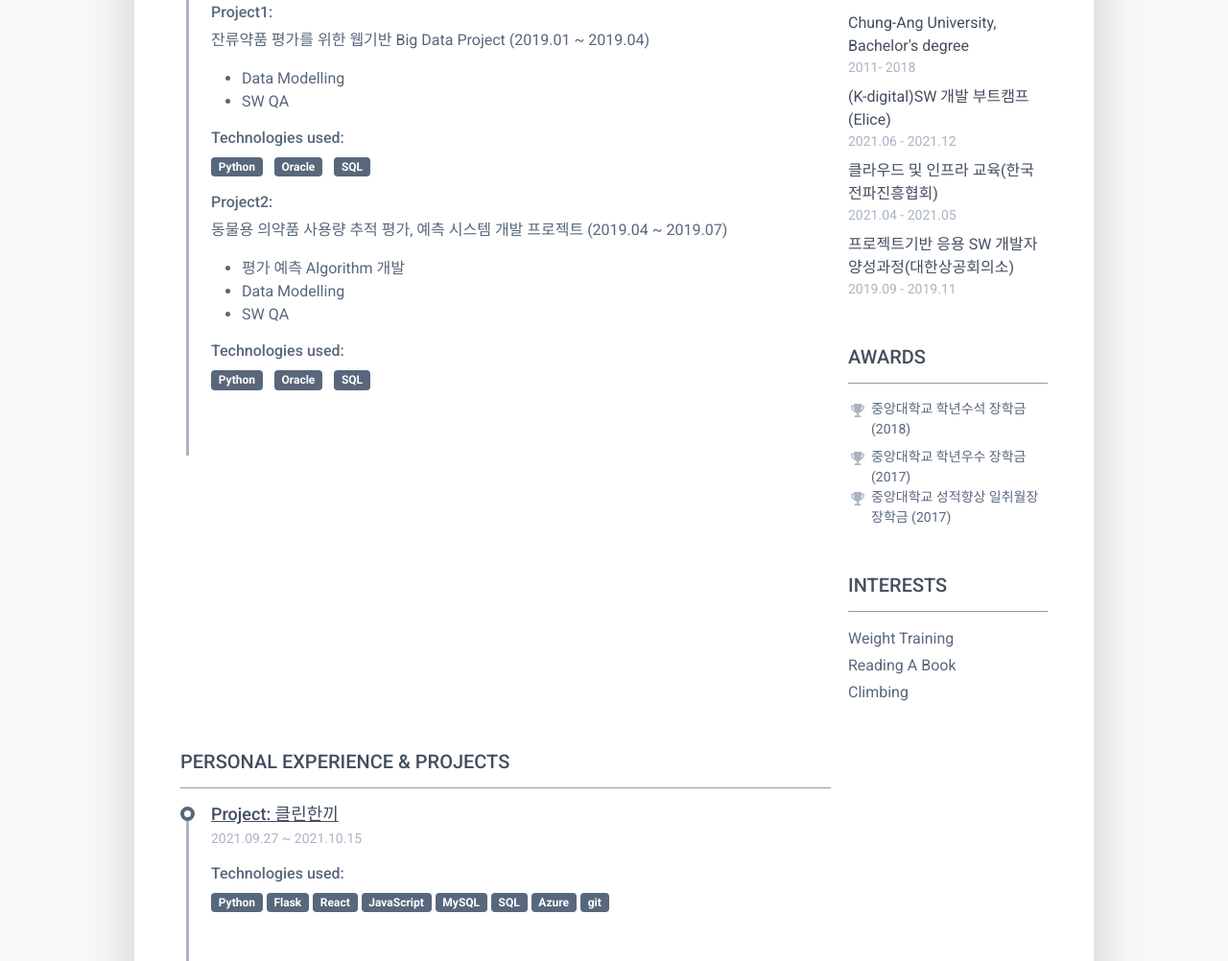
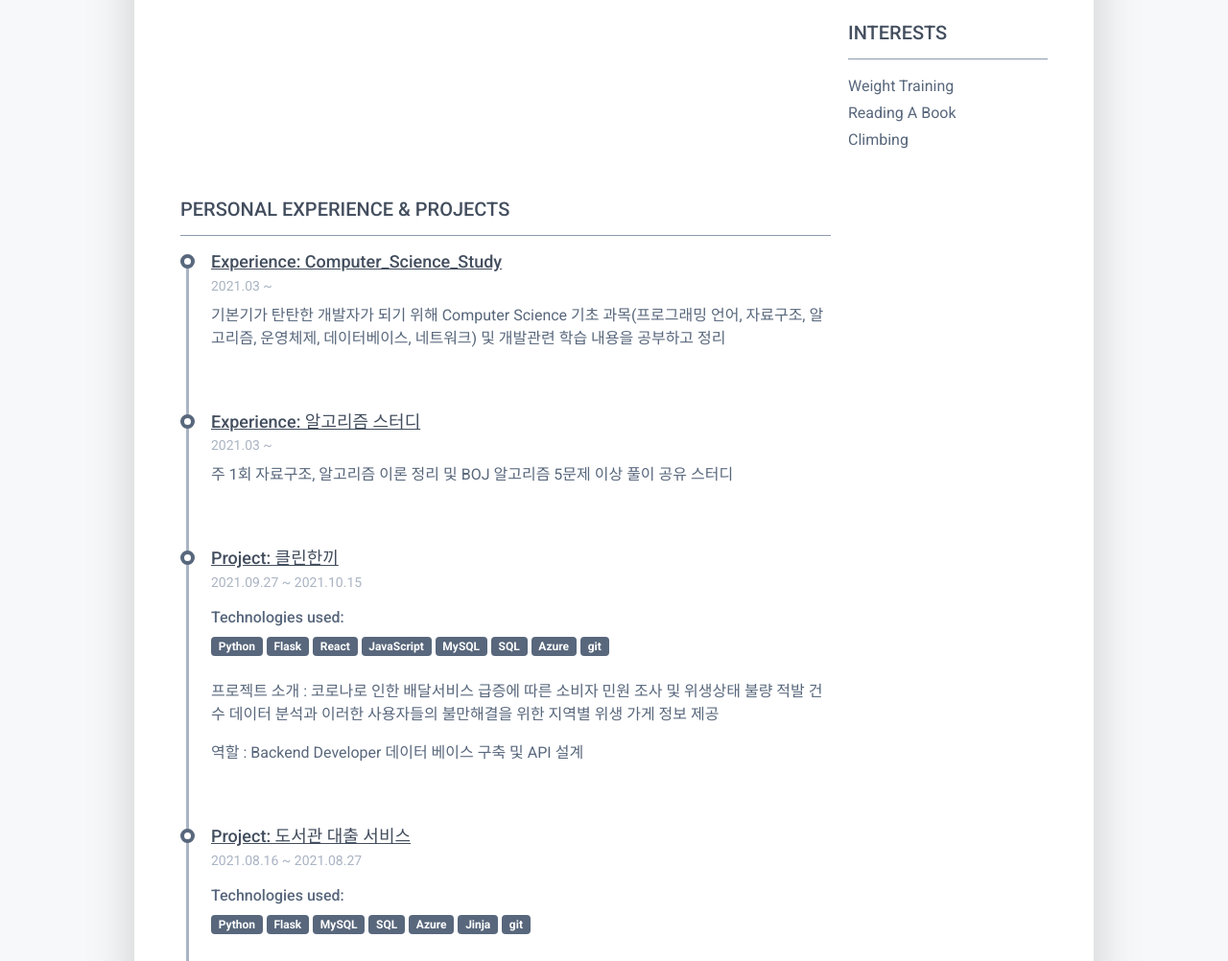
Before and after one commit to kkw-11/Resume, a plain HTML site: page index.html in a window 1280 px wide. Shown: the part 1342-2344 px from the top of the page at 96% size. Drawn offline with Linux system fonts and the light colour scheme.

Commit message:
20211028 docs update

```diff
--- a/index.html
+++ b/index.html
@@ -56,13 +56,15 @@
 				    </div><!--//col-->
 			    </div><!--//row-->
 		    </header>
-			<img src="https://img.shields.io/badge/C-A8B9CC?style=for-the-badge&logo=C&logoColor=grey"> <img src="https://img.shields.io/badge/python-009FDB?style=for-the-badge&logo=python&logoColor=white"> <img src="https://img.shields.io/badge/linux-FCC624?style=for-the-badge&logo=linux&logoColor=black"> <img src="https://img.shields.io/badge/mysql-4479A1?style=for-the-badge&logo=mysql&logoColor=white">
 		    <div class="resume-body p-5">
 			    <section class="resume-section summary-section mb-5">
 				    <h2 class="resume-section-title text-uppercase font-weight-bold pb-3 mb-3">Introduction</h2>
 				    <div class="resume-section-content">
 					    <p class="mb-0">
 							<ul>
+								<li>
+									💻 I am Backend Developer
+								</li>
 								<li>
 									Data Scientist에서 Backend Developer로 커리어를 전환했습니다.
 								</li>
@@ -234,6 +236,35 @@
 						<h2 class="resume-section-title text-uppercase font-weight-bold pb-3 mb-3">Personal Experience & Projects</h2>
 						<div class="resume-section-content">
 							<div class="resume-timeline position-relative">
+
+								<article class="resume-timeline-item position-relative pb-5">
+
+									<div class="resume-timeline-item-header mb-2">
+										<div class="d-flex flex-column flex-md-row">
+											<h4 class="resume-position-title font-weight-bold mb-1"><a href="https://github.com/kkw-11/Computer_Science_Study">Experience: Computer_Science_Study</a></h4>
+										</div><!--//row-->
+										<div class="resume-position-time">2021.03 ~ </div>
+									</div><!--//resume-timeline-item-header-->
+									<p>기본기가 탄탄한 개발자가 되기 위해 Computer Science 기초 과목(프로그래밍 언어, 자료구조, 알고리즘, 운영체제, 데이터베이스, 네트워크) 및 개발관련 학습 내용을 공부하고 정리</p>
+
+								</article><!--//resume-timeline-item-->
+
+								<article class="resume-timeline-item position-relative pb-5">
+
+									<div class="resume-timeline-item-header mb-2">
+										<div class="d-flex flex-column flex-md-row">
+											<h4 class="resume-position-title font-weight-bold mb-1"><a href="https://github.com/kkw-11/Coding_Test">Experience: 알고리즘 스터디</a></h4>
+										</div><!--//row-->
+										<div class="resume-position-time">2021.03 ~ </div>
+									</div><!--//resume-timeline-item-header-->
+									<p>주 1회 자료구조, 알고리즘 이론 정리 및 BOJ 알고리즘 5문제 이상 풀이 공유 스터디</p>
+
+								</article><!--//resume-timeline-item-->
+
+
+
+
+
 								<article class="resume-timeline-item position-relative pb-5">
 
 									<div class="resume-timeline-item-header mb-2">
@@ -259,6 +290,9 @@
 										</div><br>
 
 									</div><!--//resume-timeline-item-desc-->
+									<p>프로젝트 소개 : 코로나로 인한 배달서비스 급증에 따른 소비자 민원 조사 및 위생상태 불량 적발 건수 데이터 분석과 이러한 사용자들의 불만해결을 위한 지역별 위생 가게 정보 제공</p>
+									<p>역할 : Backend Developer 데이터 베이스 구축 및 API 설계</p>
+
 
 								</article><!--//resume-timeline-item-->
 
@@ -360,17 +394,7 @@
 
 								</article>//resume-timeline-item-->
 
-								<article class="resume-timeline-item position-relative pb-5">
 
-									<div class="resume-timeline-item-header mb-2">
-										<div class="d-flex flex-column flex-md-row">
-											<h4 class="resume-position-title font-weight-bold mb-1"><a href="https://github.com/kkw-11/Coding_Test">Experience: 알고리즘 스터디</a></h4>
-										</div><!--//row-->
-										<div class="resume-position-time">2021.03 ~ </div>
-									</div><!--//resume-timeline-item-header-->
-									<p>주 1회 자료구조, 알고리즘 이론 정리 및 BOJ 알고리즘 5문제 이상 풀이 공유 스터디</p>
-
-								</article><!--//resume-timeline-item-->
 
 
 							</div><!--//resume-timeline-->
```
